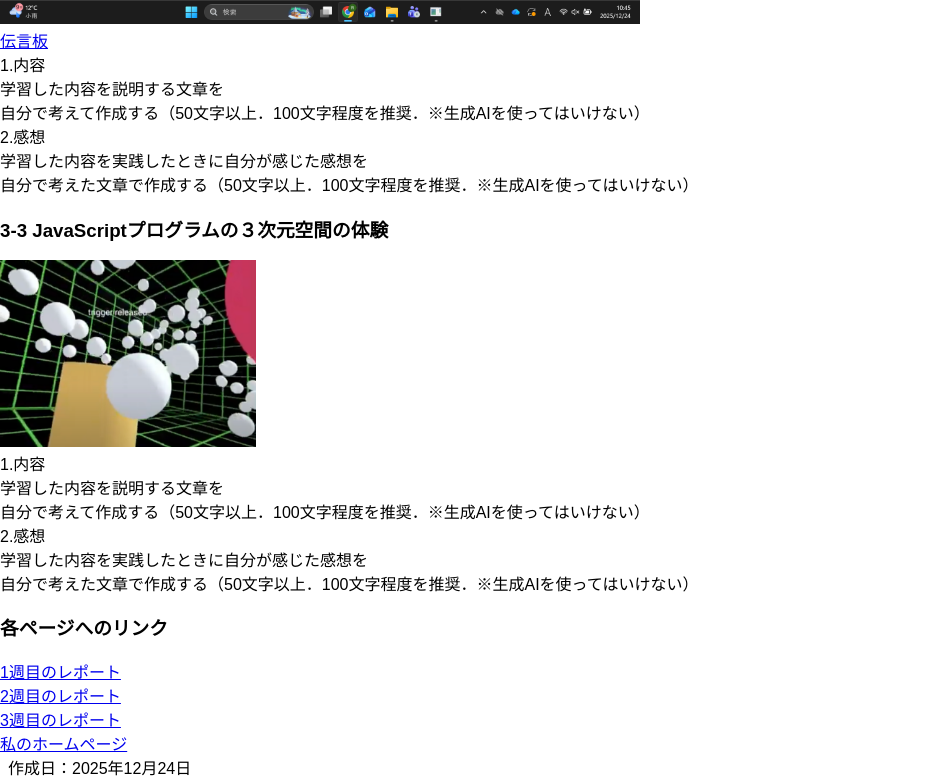
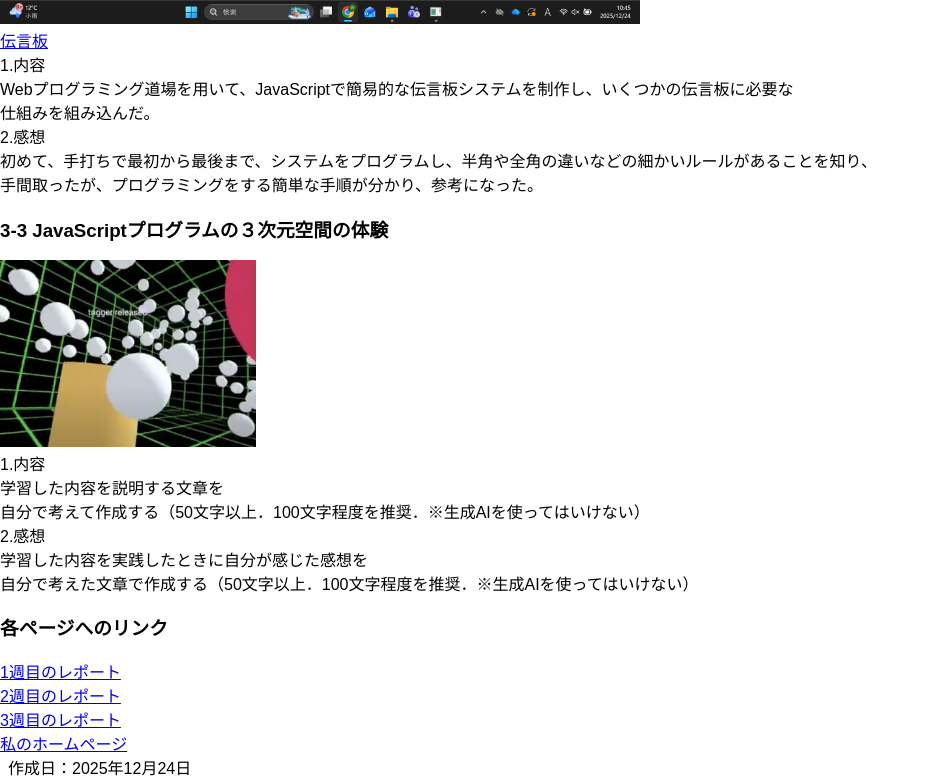
Before and after one commit to fly-gd/web, a plain HTML site: page rep03.html in a window 1280 px wide. Shown: the part 1216-1995 px from the top of the page, without its empty margins (0-930 px from the left). Drawn offline with Linux system fonts and the light colour scheme.

Commit message:
Update rep03.html

```diff
--- a/rep03.html
+++ b/rep03.html
@@ -44,11 +44,11 @@
       <a href="https://fly-gd.github.io/web/dengon.html">伝言板</a><br>
       <div>
         1.内容<br>
-        学習した内容を説明する文章を<br>
-        自分で考えて作成する（50文字以上．100文字程度を推奨．※生成AIを使ってはいけない）<br>
+        Webプログラミング道場を用いて、JavaScriptで簡易的な伝言板システムを制作し、いくつかの伝言板に必要な<br>
+        仕組みを組み込んだ。<br>
         2.感想<br>
-        学習した内容を実践したときに自分が感じた感想を<br>
-        自分で考えた文章で作成する（50文字以上．100文字程度を推奨．※生成AIを使ってはいけない）<br>
+        初めて、手打ちで最初から最後まで、システムをプログラムし、半角や全角の違いなどの細かいルールがあることを知り、<br>
+        手間取ったが、プログラミングをする簡単な手順が分かり、参考になった。<br>
       </div>
     </div>
 
```
